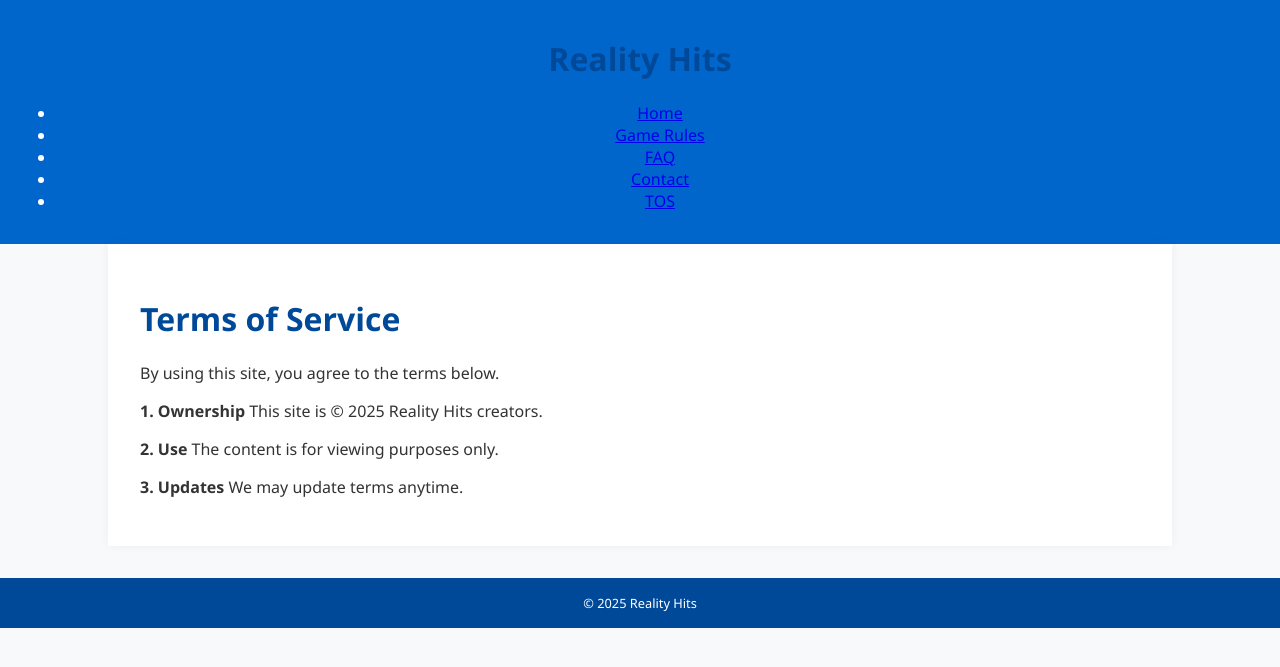
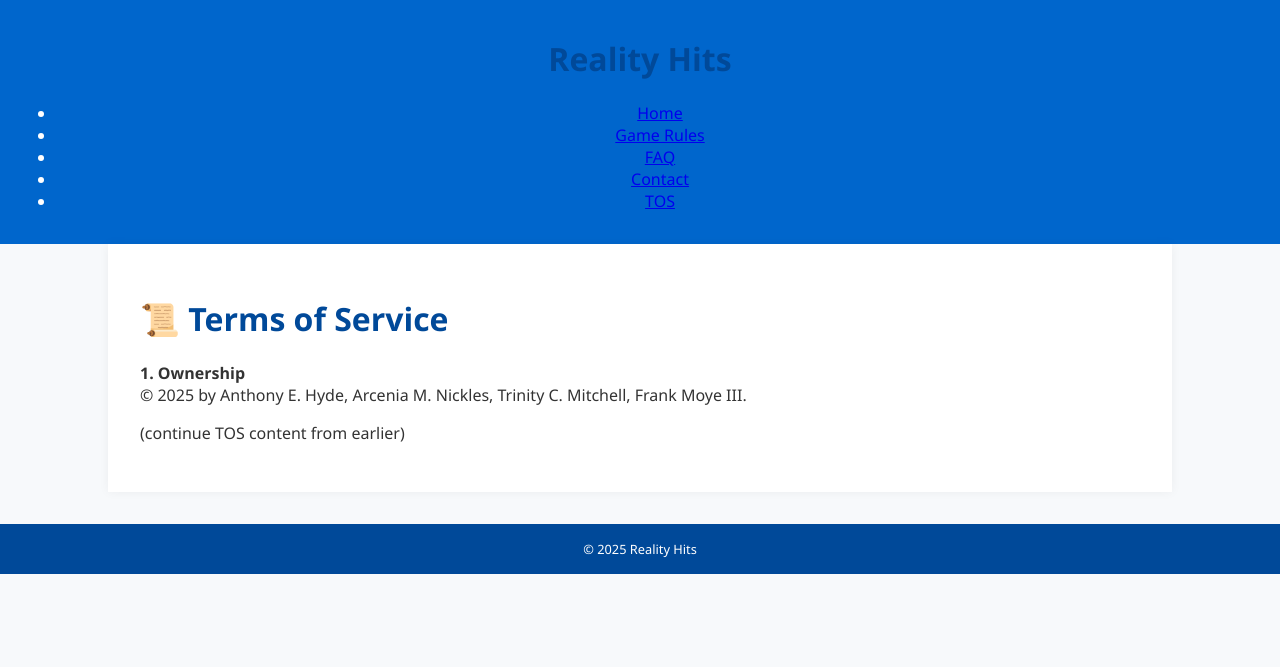
Before and after one commit to RealityHits-co/reality-hits, a Jekyll site: the page built from tos.md, in a window 1280 px wide. Shown: the top 667 px of the page. Built offline with Jekyll 4.4.1, drawn with Linux system fonts in a browser that asks for light colours; our own code applies the rules of GitHub Pages for plain Markdown files.

Commit message:
Update tos.md

```diff
--- a/tos.md
+++ b/tos.md
@@ -1,11 +1,11 @@
-# Terms of Service
-By using this site, you agree to the terms below.
+---
+title: Terms of Service
+layout: default
+---
+
+# 📜 Terms of Service
 
 **1. Ownership**
-This site is © 2025 Reality Hits creators.
+© 2025 by Anthony E. Hyde, Arcenia M. Nickles, Trinity C. Mitchell, Frank Moye III.
 
-**2. Use**
-The content is for viewing purposes only.
-
-**3. Updates**
-We may update terms anytime.
+(continue TOS content from earlier)
```
